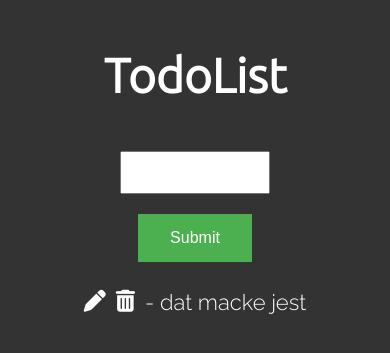
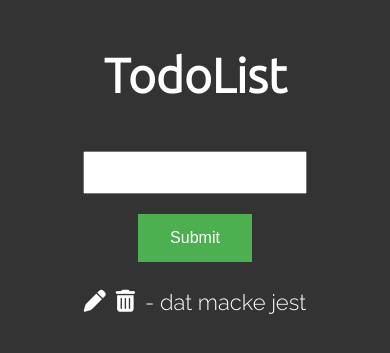
Before and after one commit to PesAdam/todo-django, a Django app: page / in a window 390 px wide. Shown: the top 353 px of the page. Run offline with Django 4.2, Linux system fonts and the light colour scheme; data comes from the database, SQL or seed files in the repository; both versions use the stored data as it was after the commit; some libraries are stand-ins or nearby versions.

Commit message:
final touch

```diff
--- a/todo/tasks/templates/tasks/list.html
+++ b/todo/tasks/templates/tasks/list.html
@@ -24,14 +24,10 @@
             font-family: 'Ubuntu', sans-serif;
         }
 
-        .zoznam{
-
-        }
 
         .wrapper{
             width: 100%%;
-            height: 100%;
-
+            height: 100%
         }
 
         input[type=text] {
@@ -42,6 +38,13 @@
             display: block;
             margin: 0 auto;
         }
+
+        @media only screen and (max-width: 600px) {
+            input[type=text]{
+                width: 60%;
+            }
+
+          }
 
         .center{
             display: flex;
```
Also changed, not shown: todo/db.sqlite3.
